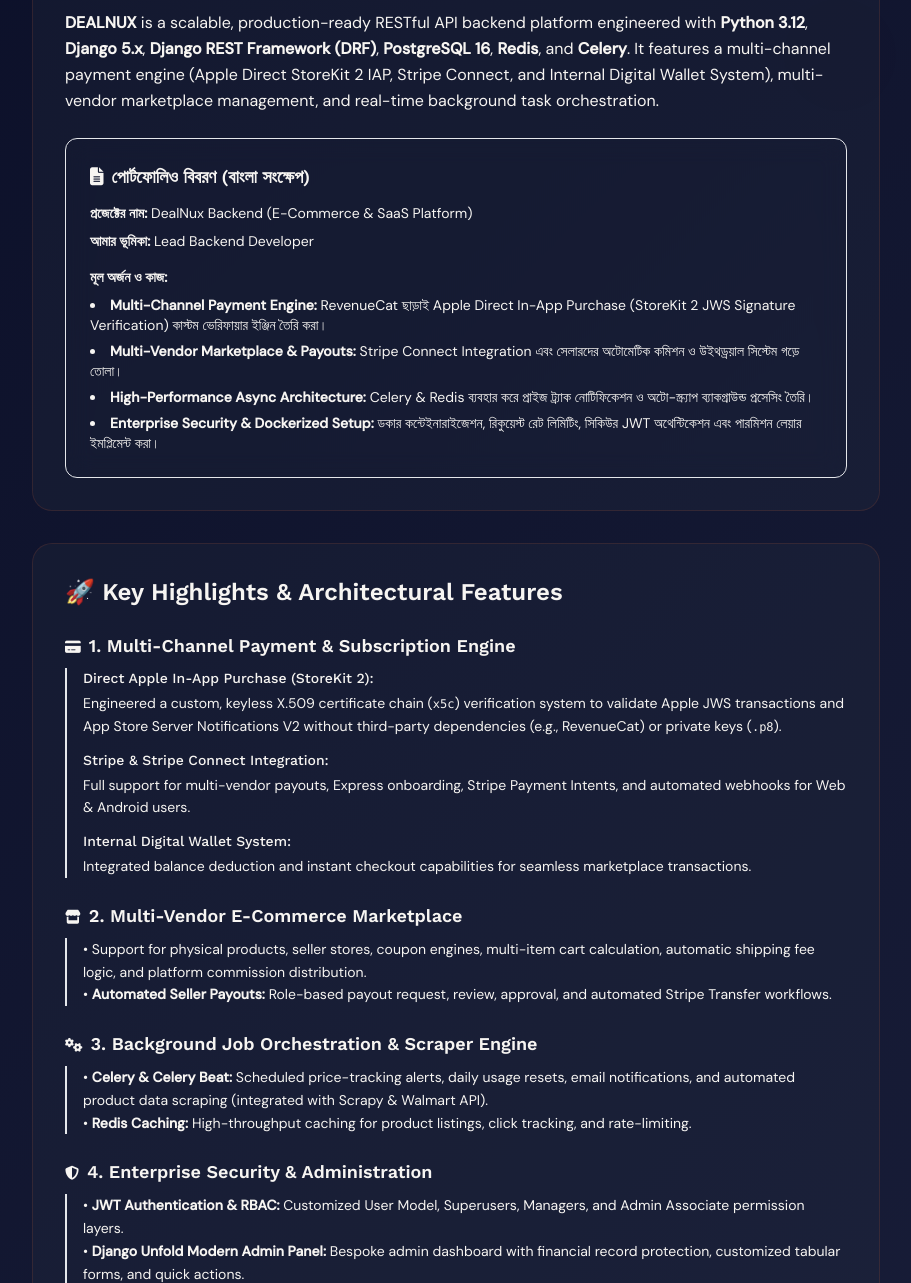
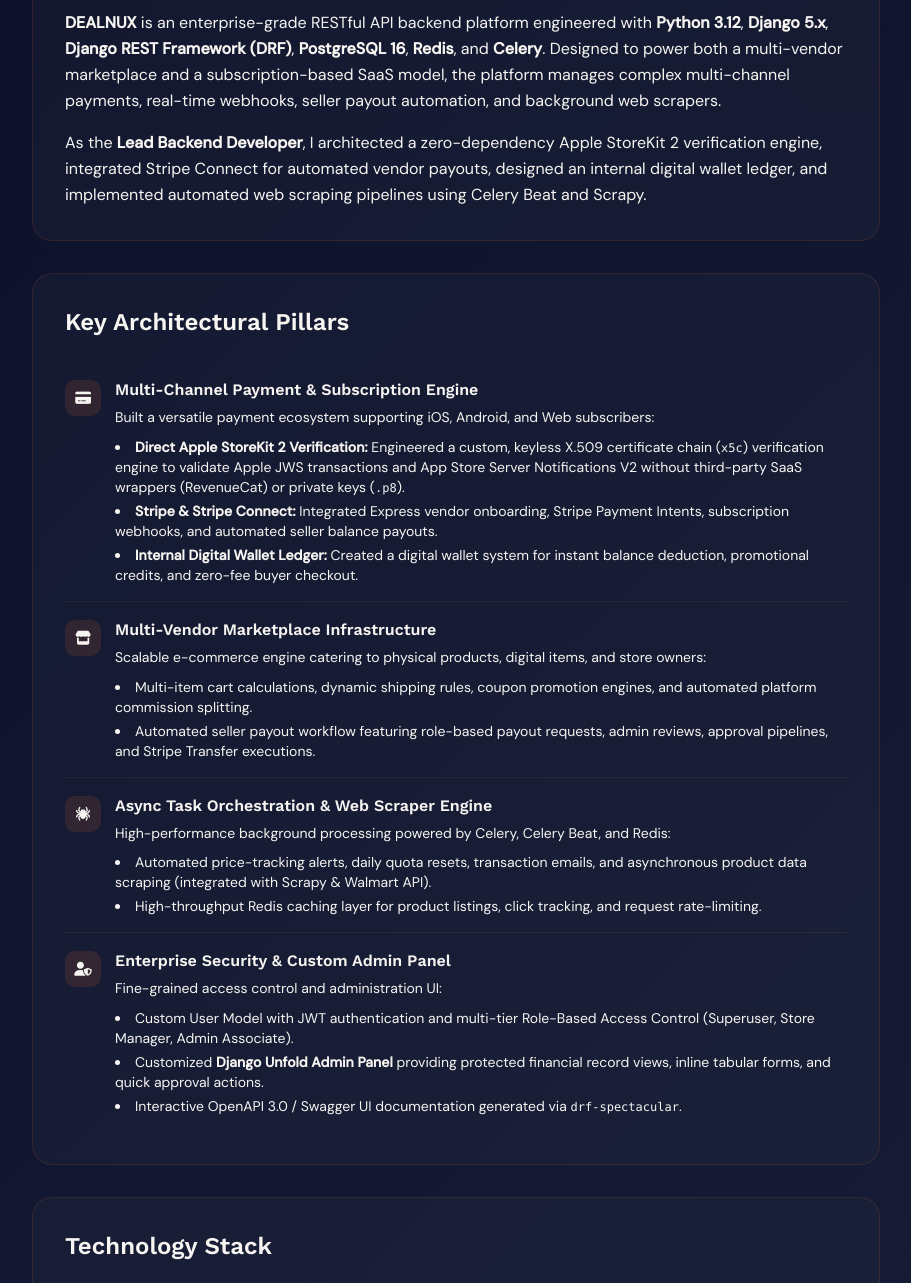
Before and after one commit to Mamungithube/portfolio, a website: page projects/dealnux.html in a window 1280 px wide. Shown: the part 505-1788 px from the top of the page, without its empty margins (184-1095 px from the left). Drawn offline with nearby package versions, Linux system fonts and the light colour scheme.

Commit message:
Refine DEALNUX architecture documentation in professional English

```diff
--- a/projects/dealnux.html
+++ b/projects/dealnux.html
@@ -196,7 +196,7 @@
                             <span class="tag"><i class="fas fa-layer-group text-xs text-accent"></i> Subscription SaaS Platform</span>
                         </div>
                         <h1 class="font-display text-4xl md:text-5xl font-bold mb-2">DEALNUX <span class="gradient-text">Backend Platform</span></h1>
-                        <p style="font-family:'DM Sans',sans-serif;" class="text-lg text-cream/70">Multi-Vendor E-Commerce &amp; Subscription SaaS Platform (StoreKit 2 JWS, Stripe Connect, Digital Wallet)</p>
+                        <p style="font-family:'DM Sans',sans-serif;" class="text-lg text-cream/70">Multi-Vendor Marketplace &amp; Subscription SaaS Platform with Custom Apple StoreKit 2 Verification</p>
                     </div>
                 </div>
                 <div class="flex flex-wrap gap-3">
@@ -211,116 +211,127 @@
                 </div>
             </div>
 
-            <!-- Project Overview & Bengali Summary -->
+            <!-- Executive Summary -->
             <div class="section-card mb-8">
-                <h2 class="font-display text-2xl font-bold mb-4">Project Overview</h2>
-                <p style="font-family:'DM Sans',sans-serif;" class="text-cream/75 leading-relaxed mb-6">
-                    <strong>DEALNUX</strong> is a scalable, production-ready RESTful API backend platform engineered with <strong>Python 3.12</strong>, <strong>Django 5.x</strong>, <strong>Django REST Framework (DRF)</strong>, <strong>PostgreSQL 16</strong>, <strong>Redis</strong>, and <strong>Celery</strong>. It features a multi-channel payment engine (Apple Direct StoreKit 2 IAP, Stripe Connect, and Internal Digital Wallet System), multi-vendor marketplace management, and real-time background task orchestration.
+                <h2 class="font-display text-2xl font-bold mb-4">Executive Summary</h2>
+                <p style="font-family:'DM Sans',sans-serif;" class="text-cream/75 leading-relaxed mb-4">
+                    <strong>DEALNUX</strong> is an enterprise-grade RESTful API backend platform engineered with <strong>Python 3.12</strong>, <strong>Django 5.x</strong>, <strong>Django REST Framework (DRF)</strong>, <strong>PostgreSQL 16</strong>, <strong>Redis</strong>, and <strong>Celery</strong>. Designed to power both a multi-vendor marketplace and a subscription-based SaaS model, the platform manages complex multi-channel payments, real-time webhooks, seller payout automation, and background web scrapers.
                 </p>
+                <p style="font-family:'DM Sans',sans-serif;" class="text-cream/75 leading-relaxed">
+                    As the <strong>Lead Backend Developer</strong>, I architected a zero-dependency Apple StoreKit 2 verification engine, integrated Stripe Connect for automated vendor payouts, designed an internal digital wallet ledger, and implemented automated web scraping pipelines using Celery Beat and Scrapy.
+                </p>
+            </div>
 
-                <!-- Bengali Summary Box -->
-                <div class="bg-slate/60 border border-accent/30 rounded-xl p-6 backdrop-blur-md">
-                    <h3 class="font-display text-lg font-bold text-accent mb-3"><i class="fas fa-file-alt mr-2"></i>পোর্টফোলিও বিবরণ (বাংলা সংক্ষেপ)</h3>
-                    <div class="space-y-2 text-sm text-cream/80" style="font-family:'DM Sans',sans-serif;">
-                        <p><strong>প্রজেক্টের নাম:</strong> DealNux Backend (E-Commerce &amp; SaaS Platform)</p>
-                        <p><strong>আমার ভূমিকা:</strong> Lead Backend Developer</p>
-                        <div class="pt-2">
-                            <strong class="text-cream">মূল অর্জন ও কাজ:</strong>
-                            <ul class="list-disc list-inside mt-2 space-y-1.5 text-cream/75">
-                                <li><strong>Multi-Channel Payment Engine:</strong> RevenueCat ছাড়াই Apple Direct In-App Purchase (StoreKit 2 JWS Signature Verification) কাস্টম ভেরিফায়ার ইঞ্জিন তৈরি করা।</li>
-                                <li><strong>Multi-Vendor Marketplace &amp; Payouts:</strong> Stripe Connect Integration এবং সেলারদের অটোমেটিক কমিশন ও উইথড্রয়াল সিস্টেম গড়ে তোলা।</li>
-                                <li><strong>High-Performance Async Architecture:</strong> Celery &amp; Redis ব্যবহার করে প্রাইজ ট্র্যাক নোটিফিকেশন ও অটো-স্ক্র্যাপ ব্যাকগ্রাউন্ড প্রসেসিং তৈরি।</li>
-                                <li><strong>Enterprise Security &amp; Dockerized Setup:</strong> ডকার কন্টেইনারাইজেশন, রিকুয়েস্ট রেট লিমিটিং, সিকিউর JWT অথেন্টিকেশন এবং পারমিশন লেয়ার ইমপ্লিমেন্ট করা।</li>
+            <!-- Key Architectural Pillars -->
+            <div class="section-card mb-8">
+                <h2 class="font-display text-2xl font-bold mb-6">Key Architectural Pillars</h2>
+                <div>
+
+                    <!-- Pillar 1 -->
+                    <div class="feature-item">
+                        <div class="feature-icon"><i class="fas fa-credit-card text-accent text-sm"></i></div>
+                        <div>
+                            <h3 class="font-semibold mb-1">Multi-Channel Payment &amp; Subscription Engine</h3>
+                            <p style="font-family:'DM Sans',sans-serif;" class="text-cream/65 text-sm leading-relaxed mb-2">
+                                Built a versatile payment ecosystem supporting iOS, Android, and Web subscribers:
+                            </p>
+                            <ul class="list-disc list-inside space-y-1 text-cream/70 text-sm" style="font-family:'DM Sans',sans-serif;">
+                                <li><strong>Direct Apple StoreKit 2 Verification:</strong> Engineered a custom, keyless X.509 certificate chain (<code class="text-accent text-xs">x5c</code>) verification engine to validate Apple JWS transactions and App Store Server Notifications V2 without third-party SaaS wrappers (RevenueCat) or private keys (<code class="text-accent text-xs">.p8</code>).</li>
+                                <li><strong>Stripe &amp; Stripe Connect:</strong> Integrated Express vendor onboarding, Stripe Payment Intents, subscription webhooks, and automated seller balance payouts.</li>
+                                <li><strong>Internal Digital Wallet Ledger:</strong> Created a digital wallet system for instant balance deduction, promotional credits, and zero-fee buyer checkout.</li>
                             </ul>
                         </div>
                     </div>
-                </div>
-            </div>
 
-            <!-- Key Highlights & Architectural Features -->
-            <div class="section-card mb-8">
-                <h2 class="font-display text-2xl font-bold mb-6">🚀 Key Highlights &amp; Architectural Features</h2>
-                <div class="space-y-6">
-
-                    <!-- Feature 1 -->
-                    <div>
-                        <h3 class="text-accent font-semibold text-lg mb-2"><i class="fas fa-credit-card text-sm mr-2"></i>1. Multi-Channel Payment &amp; Subscription Engine</h3>
-                        <div class="space-y-3 pl-4 border-l-2 border-accent/30">
-                            <div>
-                                <h4 class="font-medium text-cream text-sm mb-1"> Direct Apple In-App Purchase (StoreKit 2):</h4>
-                                <p style="font-family:'DM Sans',sans-serif;" class="text-cream/70 text-sm leading-relaxed">
-                                    Engineered a custom, keyless X.509 certificate chain (<code class="text-accent text-xs">x5c</code>) verification system to validate Apple JWS transactions and App Store Server Notifications V2 without third-party dependencies (e.g., RevenueCat) or private keys (<code class="text-accent text-xs">.p8</code>).
-                                </p>
-                            </div>
-                            <div>
-                                <h4 class="font-medium text-cream text-sm mb-1"> Stripe &amp; Stripe Connect Integration:</h4>
-                                <p style="font-family:'DM Sans',sans-serif;" class="text-cream/70 text-sm leading-relaxed">
-                                    Full support for multi-vendor payouts, Express onboarding, Stripe Payment Intents, and automated webhooks for Web &amp; Android users.
-                                </p>
-                            </div>
-                            <div>
-                                <h4 class="font-medium text-cream text-sm mb-1"> Internal Digital Wallet System:</h4>
-                                <p style="font-family:'DM Sans',sans-serif;" class="text-cream/70 text-sm leading-relaxed">
-                                    Integrated balance deduction and instant checkout capabilities for seamless marketplace transactions.
-                                </p>
-                            </div>
+                    <!-- Pillar 2 -->
+                    <div class="feature-item">
+                        <div class="feature-icon"><i class="fas fa-store text-accent text-sm"></i></div>
+                        <div>
+                            <h3 class="font-semibold mb-1">Multi-Vendor Marketplace Infrastructure</h3>
+                            <p style="font-family:'DM Sans',sans-serif;" class="text-cream/65 text-sm leading-relaxed mb-2">
+                                Scalable e-commerce engine catering to physical products, digital items, and store owners:
+                            </p>
+                            <ul class="list-disc list-inside space-y-1 text-cream/70 text-sm" style="font-family:'DM Sans',sans-serif;">
+                                <li>Multi-item cart calculations, dynamic shipping rules, coupon promotion engines, and automated platform commission splitting.</li>
+                                <li>Automated seller payout workflow featuring role-based payout requests, admin reviews, approval pipelines, and Stripe Transfer executions.</li>
+                            </ul>
                         </div>
                     </div>
 
-                    <!-- Feature 2 -->
-                    <div>
-                        <h3 class="text-accent font-semibold text-lg mb-2"><i class="fas fa-store text-sm mr-2"></i>2. Multi-Vendor E-Commerce Marketplace</h3>
-                        <div class="space-y-3 pl-4 border-l-2 border-accent/30">
-                            <p style="font-family:'DM Sans',sans-serif;" class="text-cream/70 text-sm leading-relaxed">
-                                • Support for physical products, seller stores, coupon engines, multi-item cart calculation, automatic shipping fee logic, and platform commission distribution.<br>
-                                • <strong>Automated Seller Payouts:</strong> Role-based payout request, review, approval, and automated Stripe Transfer workflows.
+                    <!-- Pillar 3 -->
+                    <div class="feature-item">
+                        <div class="feature-icon"><i class="fas fa-spider text-accent text-sm"></i></div>
+                        <div>
+                            <h3 class="font-semibold mb-1">Async Task Orchestration &amp; Web Scraper Engine</h3>
+                            <p style="font-family:'DM Sans',sans-serif;" class="text-cream/65 text-sm leading-relaxed mb-2">
+                                High-performance background processing powered by Celery, Celery Beat, and Redis:
                             </p>
+                            <ul class="list-disc list-inside space-y-1 text-cream/70 text-sm" style="font-family:'DM Sans',sans-serif;">
+                                <li>Automated price-tracking alerts, daily quota resets, transaction emails, and asynchronous product data scraping (integrated with Scrapy &amp; Walmart API).</li>
+                                <li>High-throughput Redis caching layer for product listings, click tracking, and request rate-limiting.</li>
+                            </ul>
                         </div>
                     </div>
 
-                    <!-- Feature 3 -->
-                    <div>
-                        <h3 class="text-accent font-semibold text-lg mb-2"><i class="fas fa-cogs text-sm mr-2"></i>3. Background Job Orchestration &amp; Scraper Engine</h3>
-                        <div class="space-y-3 pl-4 border-l-2 border-accent/30">
-                            <p style="font-family:'DM Sans',sans-serif;" class="text-cream/70 text-sm leading-relaxed">
-                                • <strong>Celery &amp; Celery Beat:</strong> Scheduled price-tracking alerts, daily usage resets, email notifications, and automated product data scraping (integrated with Scrapy &amp; Walmart API).<br>
-                                • <strong>Redis Caching:</strong> High-throughput caching for product listings, click tracking, and rate-limiting.
+                    <!-- Pillar 4 -->
+                    <div class="feature-item">
+                        <div class="feature-icon"><i class="fas fa-user-shield text-accent text-sm"></i></div>
+                        <div>
+                            <h3 class="font-semibold mb-1">Enterprise Security &amp; Custom Admin Panel</h3>
+                            <p style="font-family:'DM Sans',sans-serif;" class="text-cream/65 text-sm leading-relaxed mb-2">
+                                Fine-grained access control and administration UI:
                             </p>
-                        </div>
-                    </div>
-
-                    <!-- Feature 4 -->
-                    <div>
-                        <h3 class="text-accent font-semibold text-lg mb-2"><i class="fas fa-shield-alt text-sm mr-2"></i>4. Enterprise Security &amp; Administration</h3>
-                        <div class="space-y-3 pl-4 border-l-2 border-accent/30">
-                            <p style="font-family:'DM Sans',sans-serif;" class="text-cream/70 text-sm leading-relaxed">
-                                • <strong>JWT Authentication &amp; RBAC:</strong> Customized User Model, Superusers, Managers, and Admin Associate permission layers.<br>
-                                • <strong>Django Unfold Modern Admin Panel:</strong> Bespoke admin dashboard with financial record protection, customized tabular forms, and quick actions.<br>
-                                • <strong>API Documentation:</strong> Interactive OpenAPI 3.0 / Swagger UI documentation via <code class="text-accent text-xs">drf-spectacular</code>.
-                            </p>
+                            <ul class="list-disc list-inside space-y-1 text-cream/70 text-sm" style="font-family:'DM Sans',sans-serif;">
+                                <li>Custom User Model with JWT authentication and multi-tier Role-Based Access Control (Superuser, Store Manager, Admin Associate).</li>
+                                <li>Customized <strong>Django Unfold Admin Panel</strong> providing protected financial record views, inline tabular forms, and quick approval actions.</li>
+                                <li>Interactive OpenAPI 3.0 / Swagger UI documentation generated via <code class="text-accent text-xs">drf-spectacular</code>.</li>
+                            </ul>
                         </div>
                     </div>
 
                 </div>
             </div>
 
-            <!-- Tech Stack Chips -->
+            <!-- Tech Stack Summary -->
             <div class="section-card mb-8">
-                <h2 class="font-display text-2xl font-bold mb-6">🛠️ Technology Stack</h2>
+                <h2 class="font-display text-2xl font-bold mb-6">Technology Stack</h2>
                 <div class="grid grid-cols-2 md:grid-cols-3 gap-3">
                     <div class="tech-chip"><i class="fab fa-python text-accent"></i> Python 3.12 &amp; Django 5.x</div>
                     <div class="tech-chip"><i class="fas fa-server text-accent"></i> Django REST Framework</div>
                     <div class="tech-chip"><i class="fas fa-database text-accent"></i> PostgreSQL 16 &amp; Redis</div>
-                    <div class="tech-chip"><i class="fas fa-apple text-accent"></i> Apple StoreKit 2 (JWS)</div>
+                    <div class="tech-chip"><i class="fab fa-apple text-accent"></i> Apple StoreKit 2 (JWS)</div>
                     <div class="tech-chip"><i class="fab fa-stripe text-accent"></i> Stripe &amp; Stripe Connect</div>
-                    <div class="tech-chip"><i class="fas fa-wallet text-accent"></i> Digital Wallet System</div>
+                    <div class="tech-chip"><i class="fas fa-wallet text-accent"></i> Digital Wallet Engine</div>
                     <div class="tech-chip"><i class="fas fa-bolt text-accent"></i> Celery &amp; Celery Beat</div>
                     <div class="tech-chip"><i class="fas fa-spider text-accent"></i> Scrapy &amp; Walmart API</div>
-                    <div class="tech-chip"><i class="fas fa-user-shield text-accent"></i> JWT Auth &amp; RBAC</div>
+                    <div class="tech-chip"><i class="fas fa-user-shield text-accent"></i> JWT Auth &amp; Custom RBAC</div>
                     <div class="tech-chip"><i class="fas fa-tachometer-alt text-accent"></i> Django Unfold Admin</div>
                     <div class="tech-chip"><i class="fas fa-book text-accent"></i> drf-spectacular (OpenAPI 3.0)</div>
-                    <div class="tech-chip"><i class="fab fa-docker text-accent"></i> Docker, Compose &amp; Gunicorn</div>
+                    <div class="tech-chip"><i class="fab fa-docker text-accent"></i> Docker Compose &amp; Gunicorn</div>
                 </div>
+            </div>
+
+            <!-- Key Engineering Achievements -->
+            <div class="section-card mb-8">
+                <h2 class="font-display text-2xl font-bold mb-4">Key Engineering Achievements</h2>
+                <ul class="space-y-3">
+                    <li style="font-family:'DM Sans',sans-serif;" class="flex items-start gap-3 text-cream/70 text-sm">
+                        <i class="fas fa-check-circle text-accent mt-1 flex-shrink-0"></i>
+                        Eliminated third-party subscription fees by developing a native Apple StoreKit 2 JWS cryptographic verifier in Python.
+                    </li>
+                    <li style="font-family:'DM Sans',sans-serif;" class="flex items-start gap-3 text-cream/70 text-sm">
+                        <i class="fas fa-check-circle text-accent mt-1 flex-shrink-0"></i>
+                        Architected automated seller payout pipelines using Stripe Connect Express accounts and automated transfer triggers upon order fulfillment.
+                    </li>
+                    <li style="font-family:'DM Sans',sans-serif;" class="flex items-start gap-3 text-cream/70 text-sm">
+                        <i class="fas fa-check-circle text-accent mt-1 flex-shrink-0"></i>
+                        Implemented background price monitoring tasks and Scrapy workers with Celery Beat to update product deals automatically.
+                    </li>
+                    <li style="font-family:'DM Sans',sans-serif;" class="flex items-start gap-3 text-cream/70 text-sm">
+                        <i class="fas fa-check-circle text-accent mt-1 flex-shrink-0"></i>
+                        Designed a modern admin experience using Django Unfold, securing financial transaction ledgers with strict permission gates.
+                    </li>
+                </ul>
             </div>
 
             <!-- Navigation -->
```
